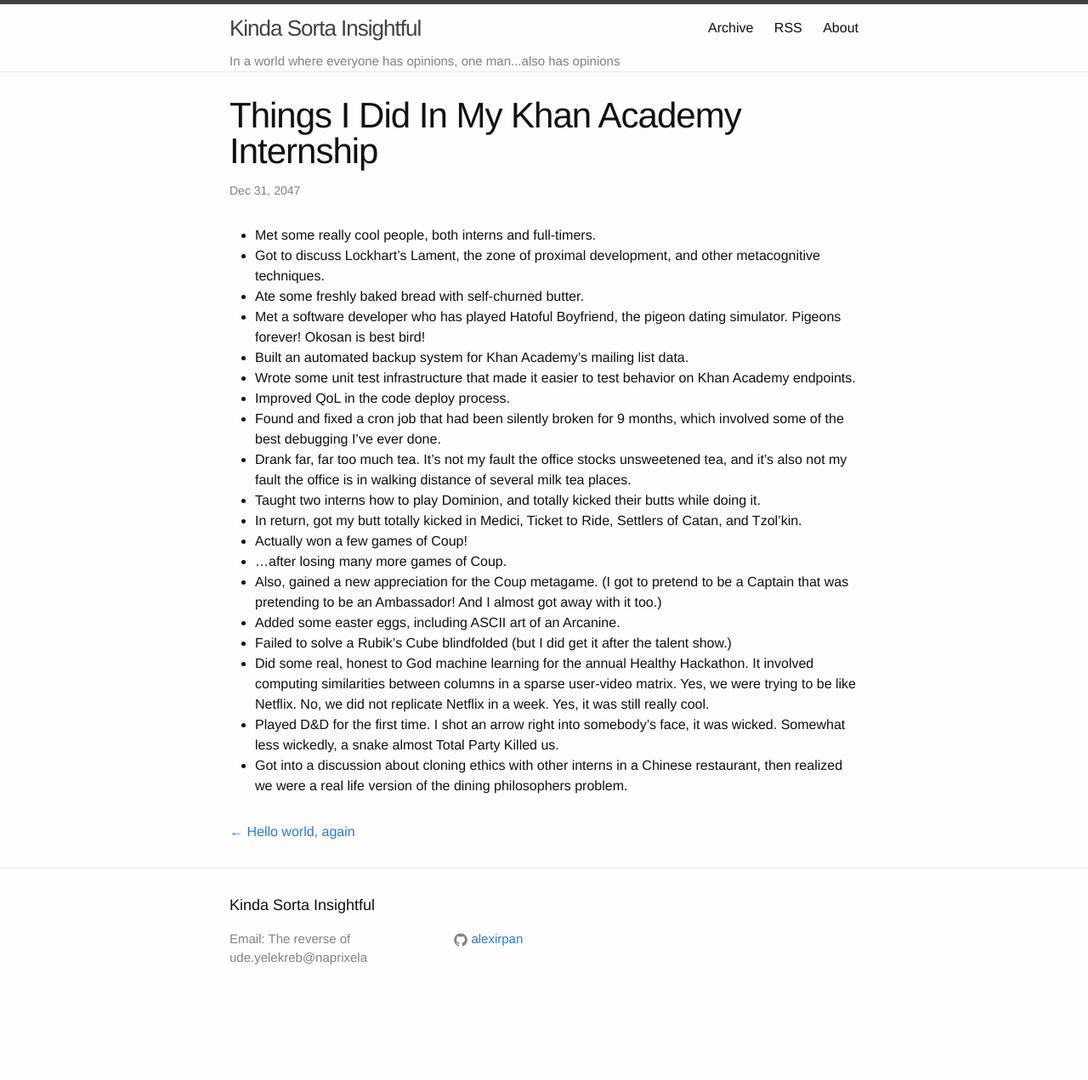
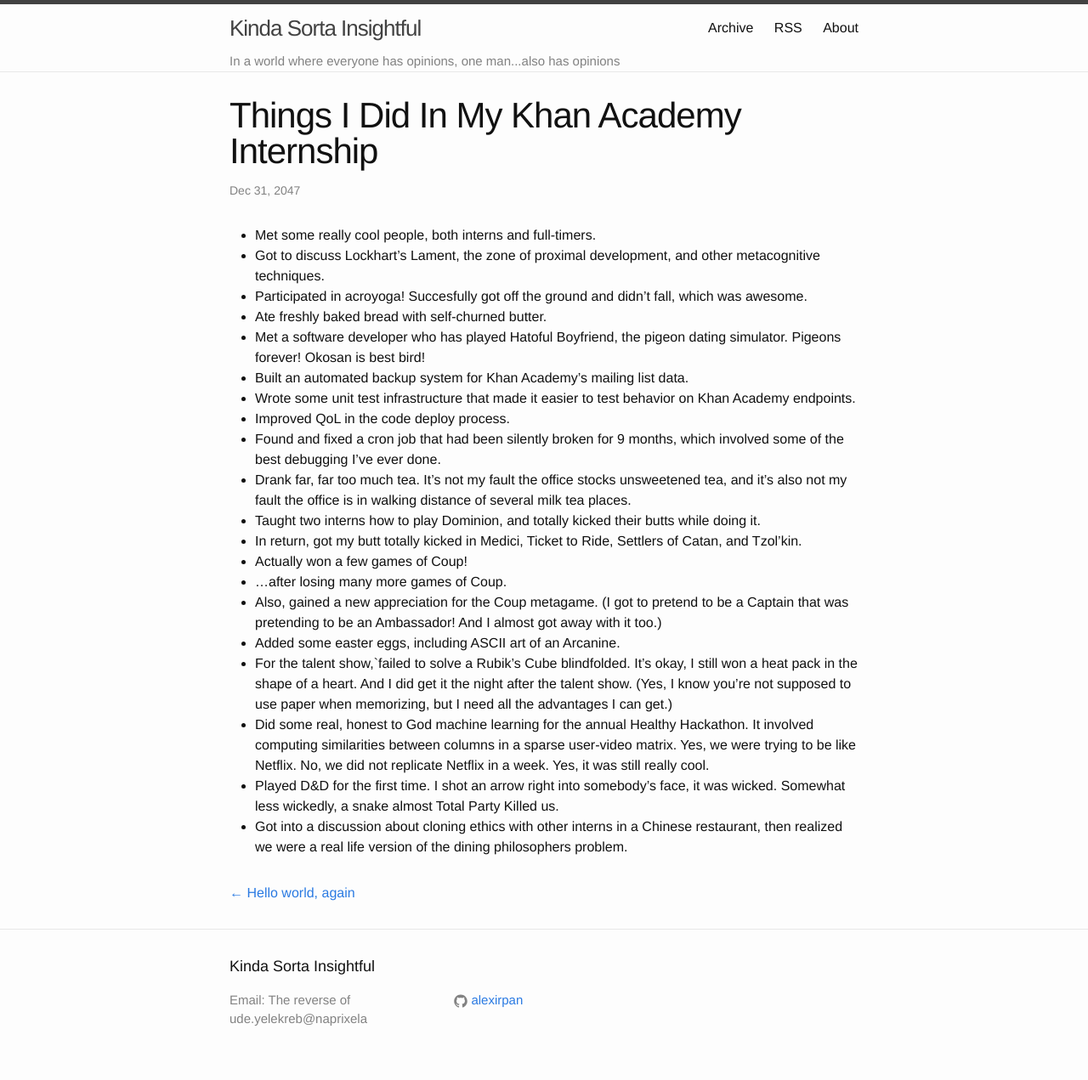
Before and after one commit to alexirpan/alexirpan.github.io, a Jekyll site: the page built from _posts/2048-01-01-things-i-did-in-my-khan-academy-internship.markdown, in a window 1280 px wide. Shown: the whole page at 85% size. Built offline with Jekyll 4.4.1, drawn with Linux system fonts in a browser that asks for light colours; before the commit the page ends 1199 px from its top, so only the background shows below that.

Commit message:
Added a few more items.

```diff
--- a/_posts/2048-01-01-things-i-did-in-my-khan-academy-internship.markdown
+++ b/_posts/2048-01-01-things-i-did-in-my-khan-academy-internship.markdown
@@ -7,7 +7,9 @@
 - Met some really cool people, both interns and full-timers.
 - Got to discuss Lockhart's Lament, the zone of proximal development, and
 other metacognitive techniques.
-- Ate some freshly baked bread with self-churned butter.
+- Participated in acroyoga! Succesfully got off the ground and didn't fall,
+which was awesome.
+- Ate freshly baked bread with self-churned butter.
 - Met a software developer who has played Hatoful Boyfriend, the pigeon
 dating simulator. Pigeons forever! Okosan is best bird!
 - Built an automated backup system for Khan Academy's mailing list data.
@@ -28,8 +30,10 @@
 - Also, gained a new appreciation for the Coup metagame. (I got to pretend to be
 a Captain that was pretending to be an Ambassador! And I almost got away with it too.)
 - Added some easter eggs, including ASCII art of an Arcanine.
-- Failed to solve a Rubik's Cube blindfolded (but I did get it after the talent
-show.)
+- For the talent show,`failed to solve a Rubik's Cube blindfolded. It's okay, I still won a heat pack
+in the shape of a heart. And I did get it the night after the talent show.
+(Yes, I know you're not supposed to use paper when memorizing, but I need all the
+advantages I can get.)
 - Did some real, honest to God machine learning for the annual Healthy Hackathon.
 It involved computing similarities between columns in a sparse user-video matrix.
 Yes, we were trying to be like Netflix. No, we did not replicate Netflix in a week.
```
